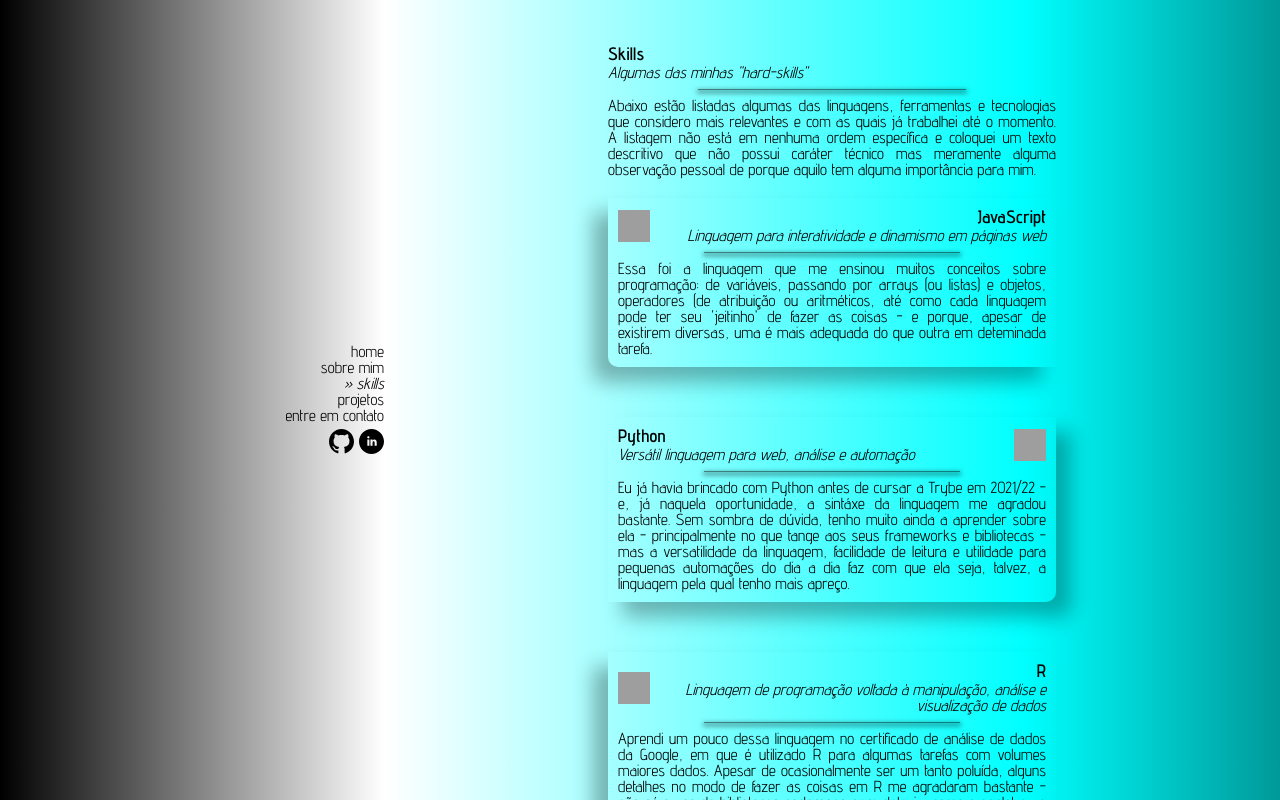
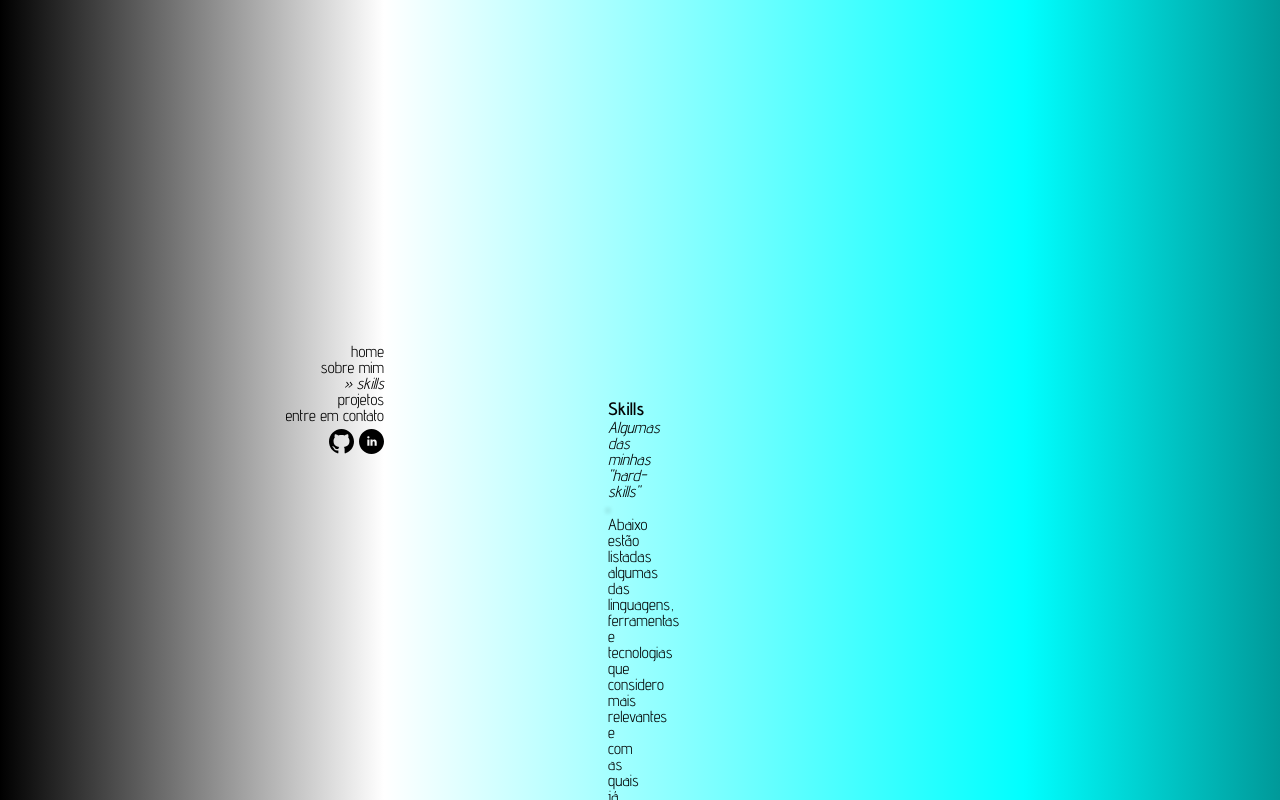
Before and after one commit to GuilhermeSoaresGarcia/portfolio, a Next.js app: page /skills in a window 1280 px wide. Built offline with nearby package versions, Linux system fonts and the light colour scheme; grey boxes are pictures that could not be loaded.

Commit message:
feat: animação de carregamento do conteúdo

```diff
--- a/styles/page.css
+++ b/styles/page.css
@@ -80,14 +80,31 @@ hr {
 
 .about-container,
 .contact-container,
+.home-container,
 .not-found-container,
 .projects-container,
 .skill-container {
     align-self: center;
     padding-bottom: 10%;
     padding-top: 10%;
+    animation-name: fromThePitToThePinnacle;
+    animation-duration: 3s;
 }
 
 .text-italic {
     font-style: italic;
 }
+
+@keyframes fromThePitToThePinnacle {
+    from {
+        opacity: 0%;
+        margin: 100% 0;
+        height: 1px;
+        width: 1px;
+        overflow: hidden;
+    }
+
+    to {
+        margin: 0;
+     }
+}
```
